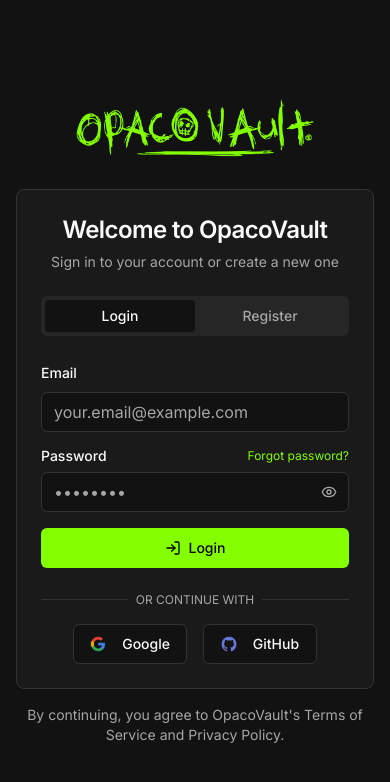
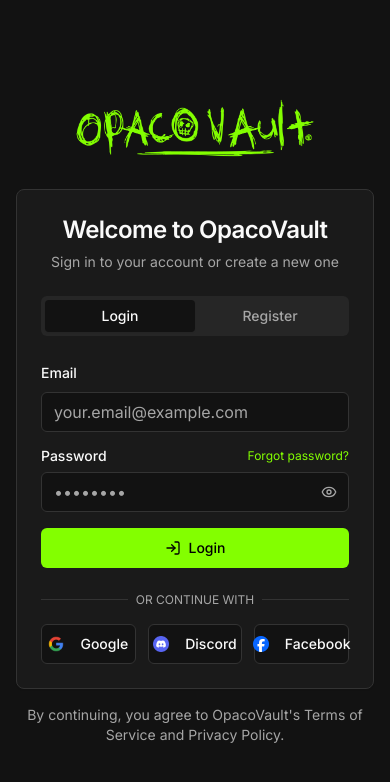
Before and after one commit to cprezm87/V1, a Next.js app: page /auth in a window 390 px wide. Shown: the top 782 px of the page. Built offline with nearby package versions, Linux system fonts and the light colour scheme.

Commit message:
feat: make login buttons responsive
Adjust button layout for full text visibility on all devices

Co-authored-by: null <208304321+cprezm87@users.noreply.github.com>

```diff
--- a/components/auth-form.tsx
+++ b/components/auth-form.tsx
@@ -332,14 +332,18 @@ export function AuthForm() {
             </div>
           </div>
 
-          <div className="grid grid-cols-2 gap-4">
+          <div className="grid grid-cols-3 gap-3">
             <Button variant="outline" className="w-full">
               <Image src="/google.png" alt="Google" width={16} height={16} className="mr-2" />
               Google
             </Button>
             <Button variant="outline" className="w-full">
-              <Image src="/github.png" alt="GitHub" width={16} height={16} className="mr-2" />
-              GitHub
+              <Image src="/discord.png" alt="Discord" width={16} height={16} className="mr-2" />
+              Discord
+            </Button>
+            <Button variant="outline" className="w-full">
+              <Image src="/facebook.png" alt="Facebook" width={16} height={16} className="mr-2" />
+              Facebook
             </Button>
           </div>
         </CardFooter>
```
Also changed, not shown: public/discord.png (added), public/facebook.png (added).
